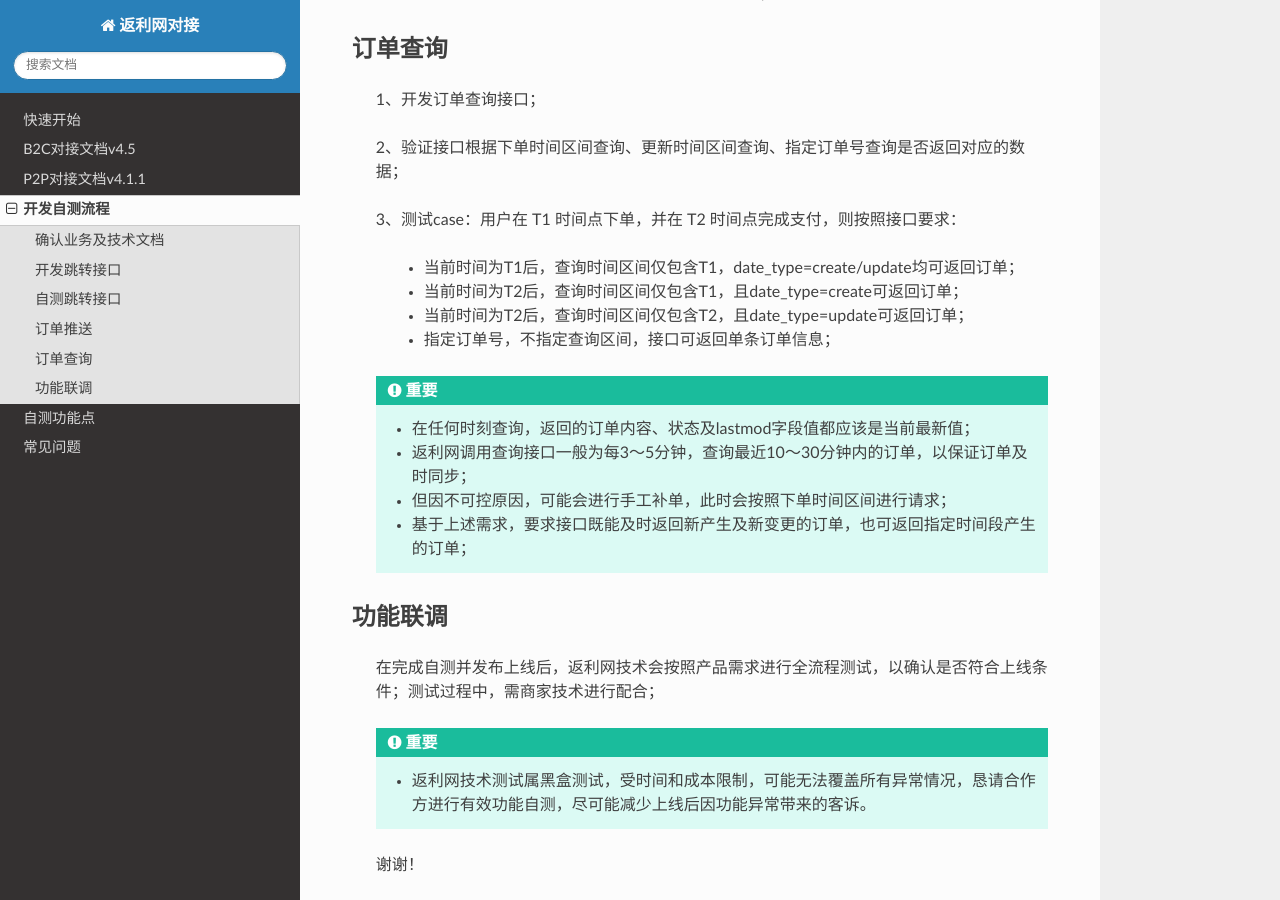
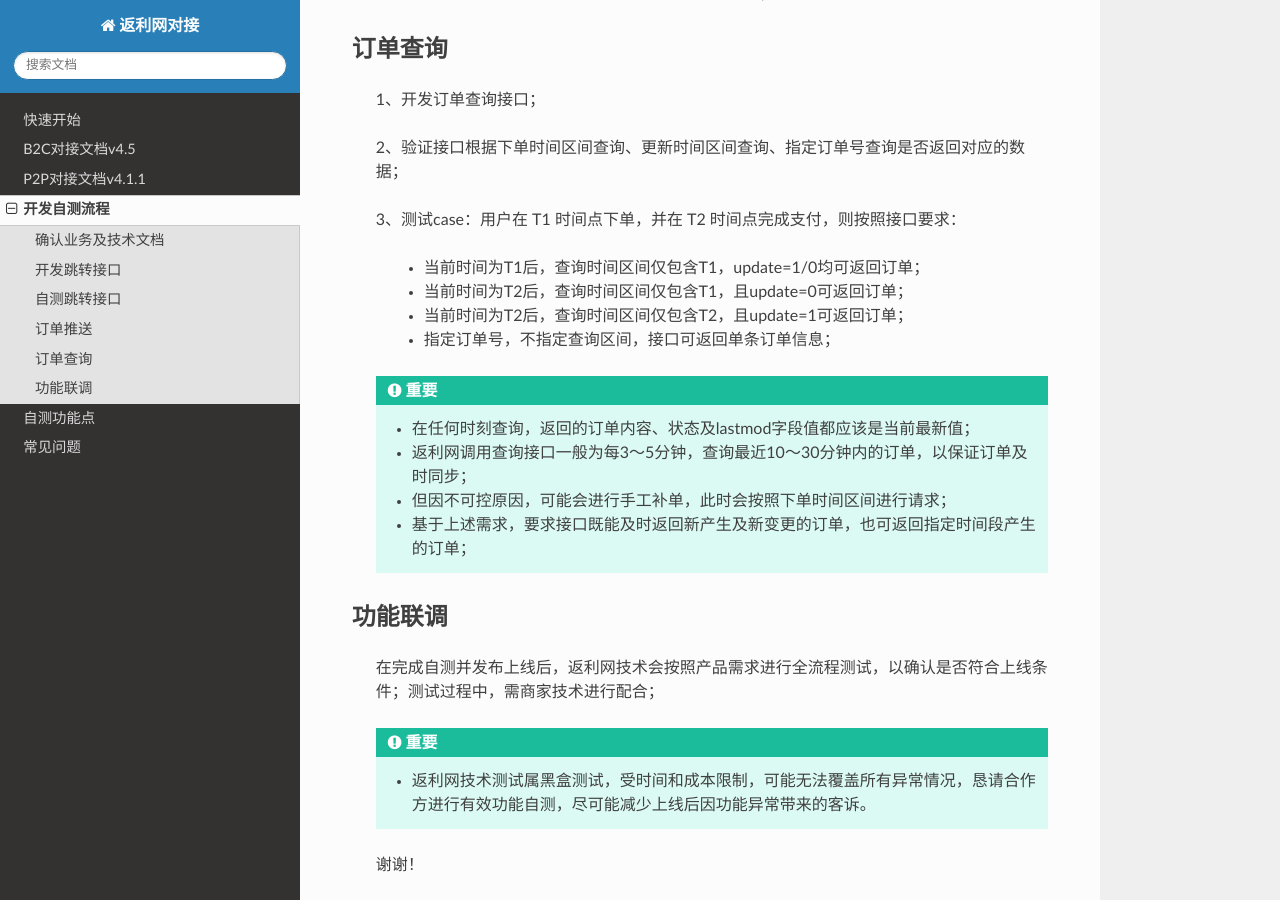
Before and after one commit to apheyliu/fanliapi, a Sphinx documentation site: the page built from source/dev.rst, in a window 1280 px wide and 900 px high, scrolled down 1781 px. Built offline with Sphinx 7.4.7 and the Read the Docs theme 2.0.0, drawn with Linux system fonts in a browser that asks for light colours.

Commit message:
update date_type->update

```diff
--- a/source/dev.rst
+++ b/source/dev.rst
@@ -66,9 +66,9 @@
 
  3、测试case：用户在 T1 时间点下单，并在 T2 时间点完成支付，则按照接口要求：
 
-    * 当前时间为T1后，查询时间区间仅包含T1，date_type=create/update均可返回订单；
-    * 当前时间为T2后，查询时间区间仅包含T1，且date_type=create可返回订单；
-    * 当前时间为T2后，查询时间区间仅包含T2，且date_type=update可返回订单；
+    * 当前时间为T1后，查询时间区间仅包含T1，update=1/0均可返回订单；
+    * 当前时间为T2后，查询时间区间仅包含T1，且update=0可返回订单；
+    * 当前时间为T2后，查询时间区间仅包含T2，且update=1可返回订单；
     * 指定订单号，不指定查询区间，接口可返回单条订单信息；
 
  .. important::
--- a/source/doc.rst
+++ b/source/doc.rst
@@ -110,12 +110,12 @@
  begin_date  datetime  必选     订单查询开始时间点，精确到秒；
  end_date    datetime  必选     订单查询结束时间点，精确到秒；
  order_id    string    可选     指定订单号查询，返回该订单的详情；
- date_type   string    可选     create订单生成时间,update订单最后更新时间
+ update      int       可选     0订单生成时间,1订单最后更新时间，默认为1
  =========== ========= ======== =======================================
 
  .. note::
     * 为满足查询时效性及对历史订单的补抓需求，接口应支持返回指定时间段内新产生、以及状态发生更新的订单；
-    * 根据date_type的不同，传入的时间参数含义不同（下单时间或状态更新时间）；默认为update（注：应包含新产生订单，此时下单时间与最新状态更新时间相同）；
+    * 根据update的不同，传入的时间参数含义不同（下单时间或状态更新时间）；默认为1（注：应包含新产生订单，此时下单时间与最新状态更新时间相同）；
 
 .. _doc_order_push:
 
```
